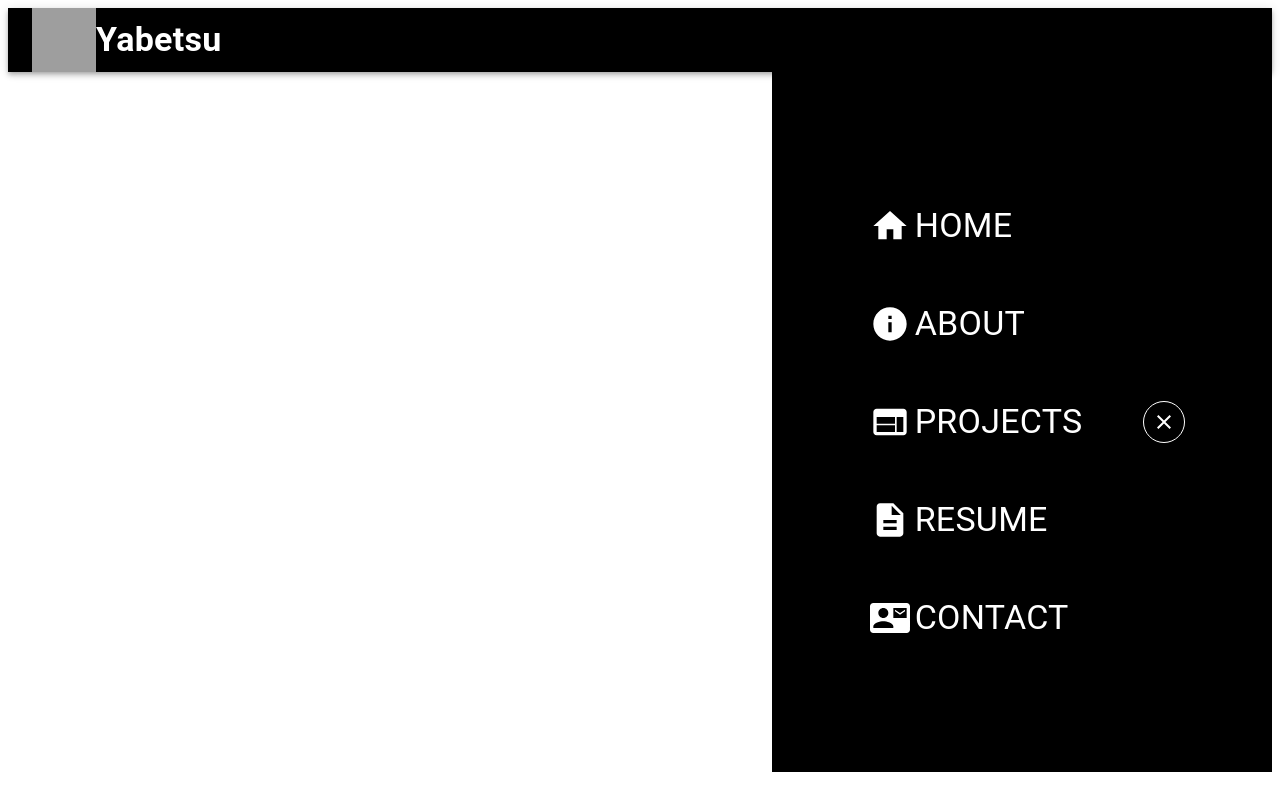
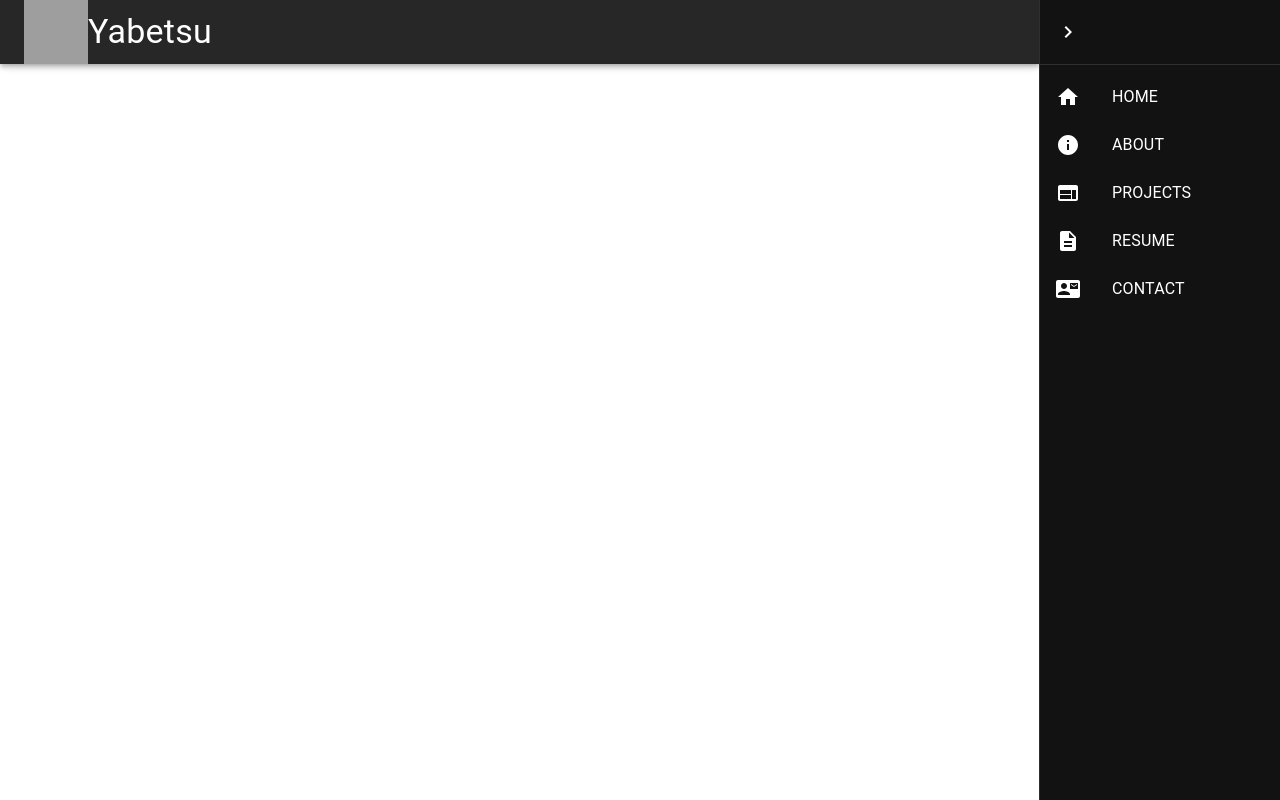
Before and after one commit to Yabetsu16/portfolio, a React (Create React App) app: page / in a window 1280 px wide. Both pictures are taken after a click on the button "open drawer". Built offline with nearby package versions, Linux system fonts and the light colour scheme; grey boxes are pictures that could not be loaded.

Commit message:
Change sidebar with drawer

```diff
--- a/src/App.js
+++ b/src/App.js
@@ -1,20 +1,40 @@
+import { Box, createTheme, ThemeProvider } from '@mui/material';
+import { orange } from '@mui/material/colors';
 import React, { useState } from 'react';
 import Navbar from './components/Navbar/Navbar';
 import Sidebar from './components/Sidebar/Sidebar';
 
 function App() {
-  const [isOpen, setIsOpen] = useState(false);
+  const theme = createTheme({
+    // @ts-ignore
+    palette: {
+      // @ts-ignore
+      mode: 'dark',
+      primary: {
+        main: '#0d47a1'
+      },
+      secondary: {
+        main: '#1a237e'
+      }
+    }
+  });
+  const [open, setOpen] = useState(false);
 
-  const handleClick = (e) => {
-    e.preventDefault();
-    setIsOpen(!isOpen);
+  const handleDrawerOpen = () => {
+    setOpen(true);
+  };
+
+  const handleDrawerClose = () => {
+    setOpen(false);
   };
 
   return (
-    <>
-      <Navbar handleClick={handleClick} isOpen={isOpen} />
-      <Sidebar handleClick={handleClick} isOpen={isOpen} />
-    </>
+    <ThemeProvider theme={theme}>
+      <Box sx={{ display: 'flex' }}>
+        <Navbar open={open} handleDrawerOpen={handleDrawerOpen} />
+        <Sidebar open={open} handleDrawerClose={handleDrawerClose} />
+      </Box>
+    </ThemeProvider>
   );
 }
 
--- a/src/components/Navbar/Navbar.jsx
+++ b/src/components/Navbar/Navbar.jsx
@@ -1,39 +1,58 @@
 import { Menu } from '@mui/icons-material';
-import { AppBar, Box, IconButton, Toolbar, Typography } from '@mui/material';
+import { IconButton, Toolbar, Typography } from '@mui/material';
+import MuiAppBar from '@mui/material/AppBar';
 import React from 'react';
+import { styled } from '@mui/material/styles';
 
-const Navbar = ({ handleClick, isOpen }) => {
+const drawerWidth = 240;
+
+const AppBar = styled(MuiAppBar, {
+  shouldForwardProp: (prop) => prop !== 'open'
+  // @ts-ignore
+})(({ theme, open }) => ({
+  transition: theme.transitions.create(['margin', 'width'], {
+    easing: theme.transitions.easing.sharp,
+    duration: theme.transitions.duration.leavingScreen
+  }),
+  ...(open && {
+    width: `calc(100% - ${drawerWidth}px)`,
+    transition: theme.transitions.create(['margin', 'width'], {
+      easing: theme.transitions.easing.easeOut,
+      duration: theme.transitions.duration.enteringScreen
+    }),
+    marginRight: drawerWidth
+  })
+}));
+
+const Navbar = ({ open, handleDrawerOpen }) => {
   return (
     <>
-      <Box sx={{ flexGrow: 1 }}>
-        <AppBar position="static" sx={{ backgroundColor: 'black' }}>
-          <Toolbar sx={{ justifyContent: 'space-between' }}>
-            <Box display="flex" alignItems="center">
+      <AppBar
+        position="fixed"
+        // @ts-ignore
+        open={open}
+      >
+        <Toolbar>
           <img
             src="https://i.postimg.cc/qq13CgJd/Yabetsu-White.png"
             alt="Yabetsu"
             height="64px"
             width="64px"
           />
-              <Typography variant="h4">
-                <strong>Yabetsu</strong>
+          <Typography variant="h4" noWrap sx={{ flexGrow: 1 }} component="div">
+            Yabetsu
           </Typography>
-            </Box>
-            {!isOpen && (
           <IconButton
-                size="large"
-                edge="start"
             color="inherit"
-                aria-label="menu"
-                sx={{ mr: 2 }}
-                onClick={(e) => handleClick(e)}
+            aria-label="open drawer"
+            edge="end"
+            onClick={handleDrawerOpen}
+            sx={{ ...(open && { display: 'none' }) }}
           >
             <Menu />
           </IconButton>
-            )}
         </Toolbar>
       </AppBar>
-      </Box>
     </>
   );
 };
--- a/src/components/Sidebar/Sidebar.jsx
+++ b/src/components/Sidebar/Sidebar.jsx
@@ -1,80 +1,60 @@
 import React from 'react';
-import { Box, easing, Grid, IconButton, Slide, Stack } from '@mui/material';
+import { Divider, Drawer, IconButton, List } from '@mui/material';
 import SidebarLink from './SidebarLink';
 import {
-  Close,
+  ChevronLeft,
+  ChevronRight,
   ContactMail,
   Description,
   Home,
   Info,
   Web
 } from '@mui/icons-material';
+import { styled, useTheme } from '@mui/material/styles';
 
-const Sidebar = ({ handleClick, isOpen }) => {
+const drawerWidth = 240;
+
+const DrawerHeader = styled('div')(({ theme }) => ({
+  display: 'flex',
+  alignItems: 'center',
+  padding: theme.spacing(0, 1),
+  // necessary for content to be below app bar
+  ...theme.mixins.toolbar,
+  justifyContent: 'flex-start'
+}));
+
+const Sidebar = ({ open, handleDrawerClose }) => {
+  const theme = useTheme();
+
   return (
     <>
-      <Slide
-        direction="left"
-        in={isOpen}
-        easing={{ enter: easing.easeInOut, exit: easing.easeInOut }}
-        timeout={{
-          appear: 800,
-          enter: 500,
-          exit: 800
+      <Drawer
+        sx={{
+          width: drawerWidth,
+          flexShrink: 0,
+          '& .MuiDrawer-paper': {
+            width: drawerWidth
+          }
         }}
+        variant="persistent"
+        anchor="right"
+        // @ts-ignore
+        open={open}
       >
-        <Grid container justifyContent="flex-end">
-          <Box
-            sx={{
-              display: 'flex',
-              backgroundColor: 'black',
-              width: '500px',
-              height: '700px'
-            }}
-            justifyContent="center"
-            alignItems="center"
-          >
-            <Stack spacing={5}>
-              <SidebarLink
-                linkName="HOME"
-                icon={<Home sx={{ fontSize: '40px', marginRight: '5px' }} />}
-              />
-              <SidebarLink
-                linkName="ABOUT"
-                icon={<Info sx={{ fontSize: '40px', marginRight: '5px' }} />}
-              />
-              <SidebarLink
-                linkName="PROJECTS"
-                icon={<Web sx={{ fontSize: '40px', marginRight: '5px' }} />}
-              />
-              <SidebarLink
-                linkName="RESUME"
-                icon={
-                  <Description sx={{ fontSize: '40px', marginRight: '5px' }} />
-                }
-              />
-              <SidebarLink
-                linkName="CONTACT"
-                icon={
-                  <ContactMail sx={{ fontSize: '40px', marginRight: '5px' }} />
-                }
-              />
-            </Stack>
-            <IconButton
-              aria-label="close"
-              sx={{
-                border: '0.5px white solid',
-                color: 'white',
-                fontSize: '40px',
-                marginLeft: '50px'
-              }}
-              onClick={(e) => handleClick(e)}
-            >
-              <Close />
-            </IconButton>
-          </Box>
-        </Grid>
-      </Slide>
+        <DrawerHeader>
+          <IconButton onClick={handleDrawerClose}>
+            {theme.direction === 'rtl' ? <ChevronLeft /> : <ChevronRight />}
+          </IconButton>
+        </DrawerHeader>
+        <Divider />
+        <List>
+          <SidebarLink linkName="HOME" icon={<Home />} />
+          <SidebarLink linkName="ABOUT" icon={<Info />} />
+          <SidebarLink linkName="PROJECTS" icon={<Web />} />
+          <SidebarLink linkName="RESUME" icon={<Description />} />
+          <SidebarLink linkName="CONTACT" icon={<ContactMail />} />
+        </List>
+      </Drawer>
     </>
   );
 };
--- a/src/components/Sidebar/SidebarLink.jsx
+++ b/src/components/Sidebar/SidebarLink.jsx
@@ -1,20 +1,13 @@
-import { Button, Typography } from '@mui/material';
+import { ListItem, ListItemIcon, ListItemText } from '@mui/material';
 import React from 'react';
 
 const SidebarLink = ({ linkName, icon }) => {
   return (
     <>
-      <Button
-        sx={{ color: 'white', justifyContent: 'flex-start' }}
-        size="large"
-        variant="text"
-        onClick={() => {
-          console.info("I'm a button.");
-        }}
-      >
-        {icon}
-        <Typography variant="h4">{linkName}</Typography>
-      </Button>
+      <ListItem button key={linkName}>
+        <ListItemIcon>{icon}</ListItemIcon>
+        <ListItemText primary={linkName} />
+      </ListItem>
     </>
   );
 };
```
Lines whose indentation alone changed are shown as unchanged.
